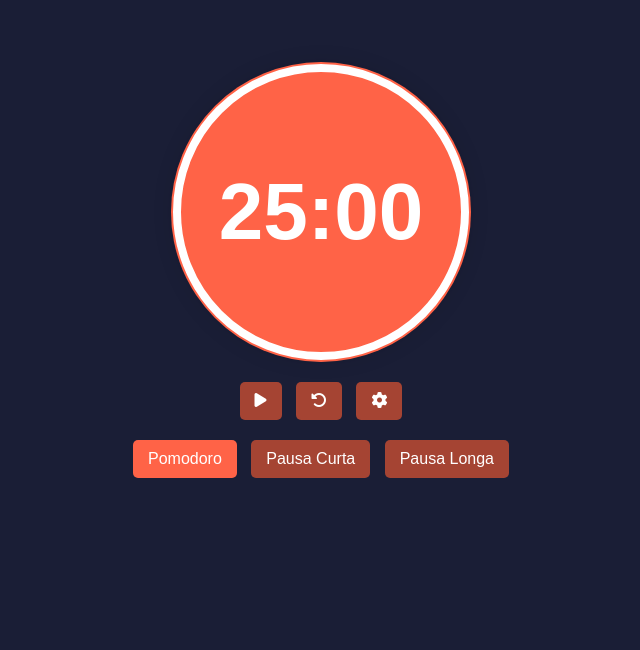
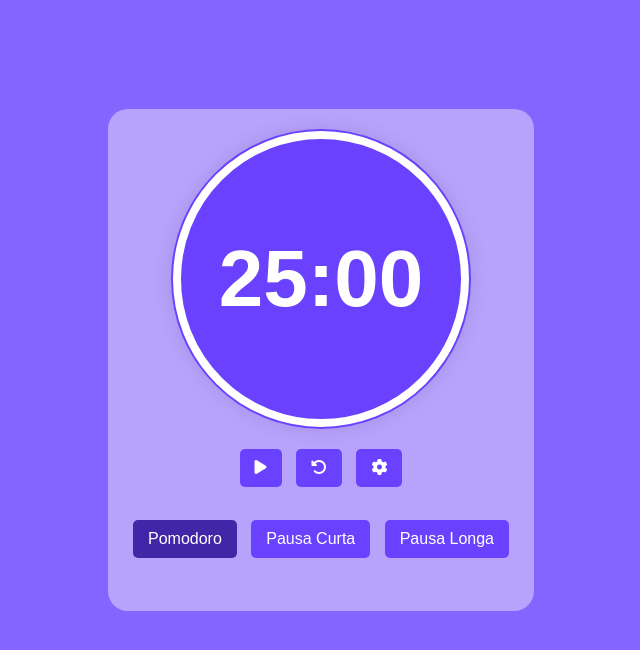
Before and after one commit to marvieiradev/pomodoro-timer-clone, a plain HTML site: page index.html in a window 1280 px wide. Shown: the whole page, without its empty margins (319-959 px from the left). Drawn offline with Linux system fonts and the light colour scheme.

Commit message:
update styles

```diff
--- a/index.html
+++ b/index.html
@@ -8,7 +8,7 @@
   </head>
   <body>
     <div class="container">
-      <div class="tomato">
+      <div class="circle">
         <div class="progress-ring">
           <svg class="progress-ring__svg" width="300" height="300">
             <circle
--- a/style.css
+++ b/style.css
@@ -1,8 +1,9 @@
 :root {
-  --tomato-red: #ff6347;
-  --tomato-dark: #a54433;
   --text-color: #ffffff;
-  --background-color: #1a1e36;
+  --background-color: #8664ff;
+  --container-color: #d7ccfa9d;
+  --button-color: #2e1099d8;
+  --button-active: #5d30ffd8;
 }
 
 body {
@@ -12,12 +13,15 @@ body {
   display: flex;
   justify-content: center;
   align-items: center;
-  height: 70vh;
+  height: 90vh;
   margin: 0;
 }
 
 .container {
   text-align: center;
+  background-color: var(--container-color);
+  padding: 20px;
+  border-radius: 20px;
 }
 
 .progress-ring {
@@ -34,12 +38,12 @@ body {
   transform-origin: 50% 50%;
 }
 
-.tomato {
+.circle {
   position: relative;
   overflow: hidden;
   width: 300px;
   height: 300px;
-  background-color: var(--tomato-red);
+  background-color: var(--button-active);
   border-radius: 50%;
   display: flex;
   justify-content: center;
@@ -69,12 +73,13 @@ body {
   border-radius: 5px;
   cursor: pointer;
   transition: background-color 0.3s transform 0.1s;
-  background-color: var(--tomato-dark);
+  background-color: var(--button-active);
   color: var(--text-color);
+  margin-bottom: 13px;
 }
 
 .btn:hover {
-  background-color: var(--tomato-red);
+  background-color: var(--button-color);
 }
 
 .btn:active {
@@ -82,7 +87,7 @@ body {
 }
 
 .btn.active {
-  background-color: var(--tomato-red);
+  background-color: var(--button-color);
 }
 
 .popup {
```
